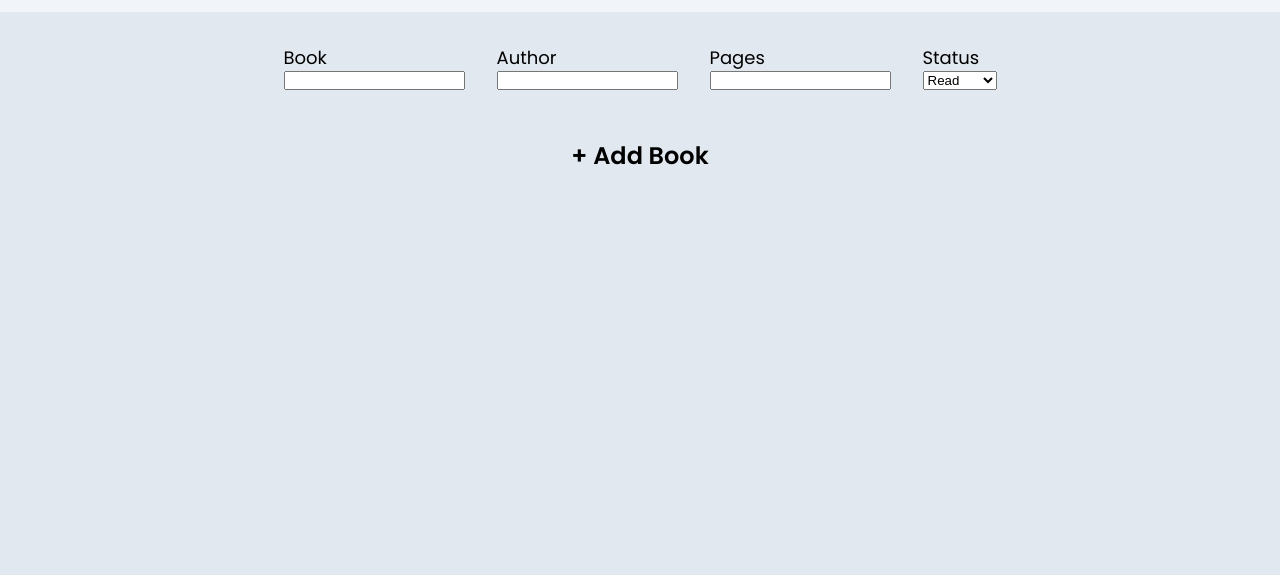
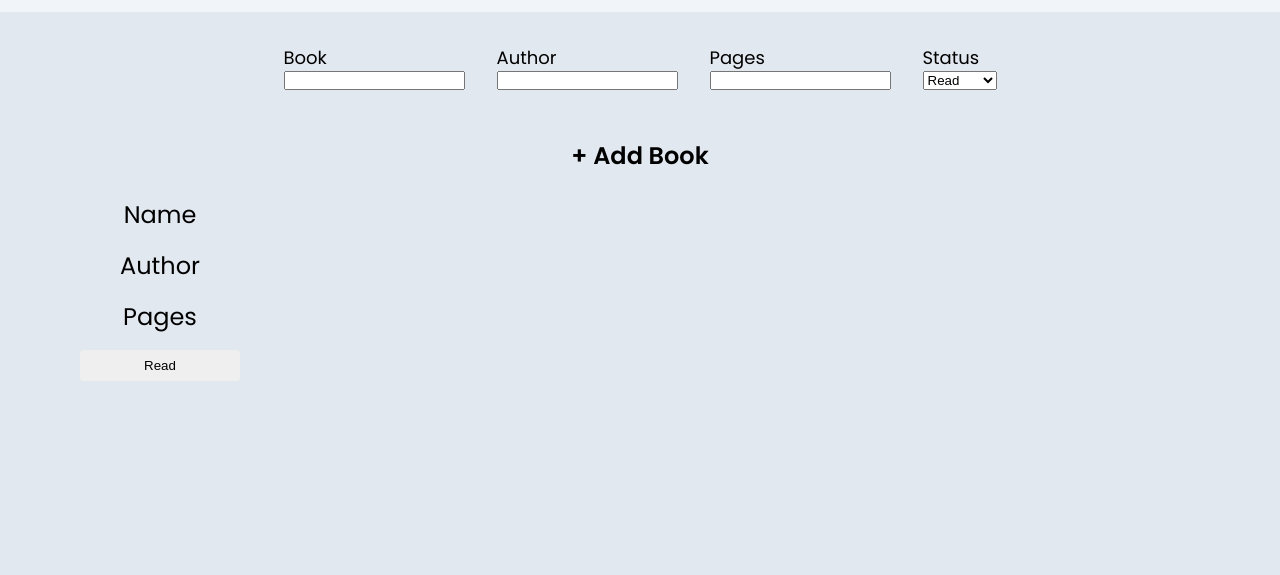
Before and after one commit to Zoxxs/Project-Library, a plain HTML site: page index.html in a window 1280 px wide. Shown: the part 107-682 px from the top of the page. Drawn offline with Linux system fonts and the light colour scheme.

Commit message:
Add single book card

```diff
--- a/index.html
+++ b/index.html
@@ -39,7 +39,14 @@
         </div>
         <button class="add-book">+ Add Book</button>
       </form>
-      <div class="book-display"></div>
+      <div class="book-display">
+        <div class="single-book">
+          <p>Name</p>
+          <p>Author</p>
+          <p>Pages</p>
+          <button>Read</button>
+        </div>
+      </div>
     </main>
     <footer>
       <p>Copyright &copy Zoka 2023</p>
--- a/style.css
+++ b/style.css
@@ -10,6 +10,15 @@ body {
   height: 100vh;
   background-color: #e2e8f0;
   position: relative;
+}
+
+header {
+  background-color: #f1f5f9;
+  padding: 2rem;
+}
+
+main {
+  text-align: center;
 }
 
 .container {
@@ -46,13 +55,23 @@ body {
   background-color: #cbd5e1;
 }
 
-header {
-  background-color: #f1f5f9;
-  padding: 2rem;
+.single-book {
+  display: flex;
+  flex-direction: column;
+  align-items: center;
 }
 
-main {
-    text-align: center;
+.single-book > p {
+  font-size: 1.5rem;
+  padding: 0.5rem;
+}
+
+.single-book > button {
+  margin-top: 0.5rem;
+  padding: 0.5rem;
+  border-radius: 4px;
+  border-style: none;
+  width: 50%;
 }
 
 footer {
```
